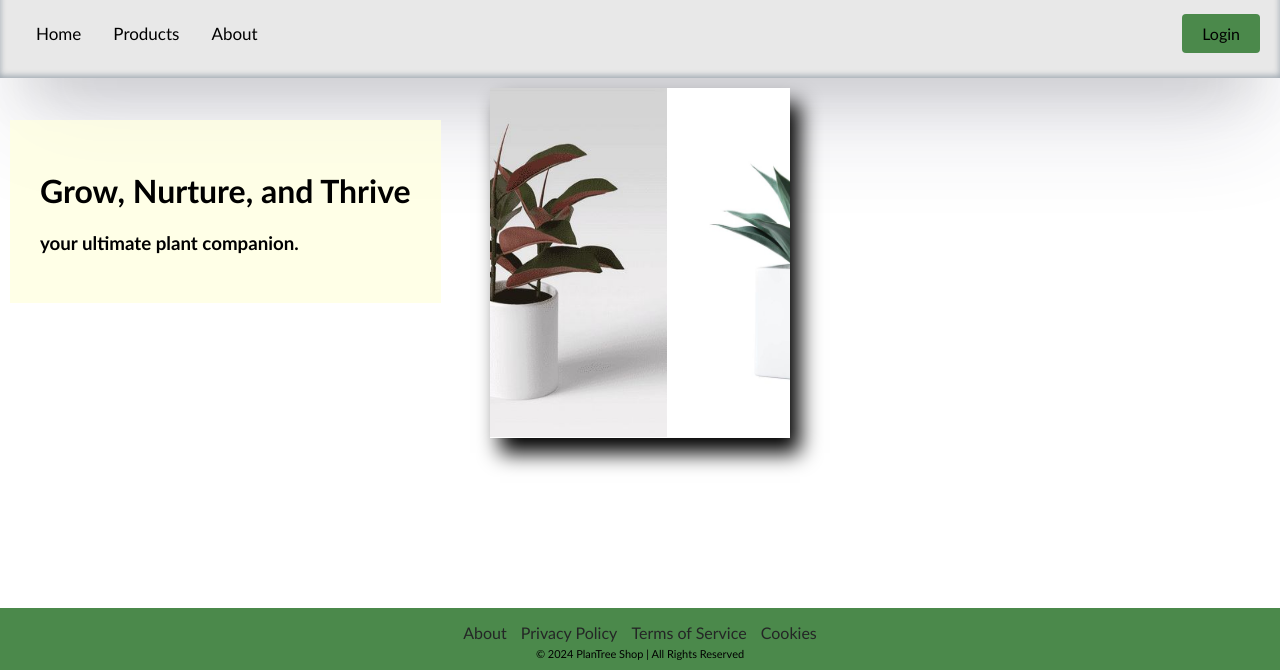
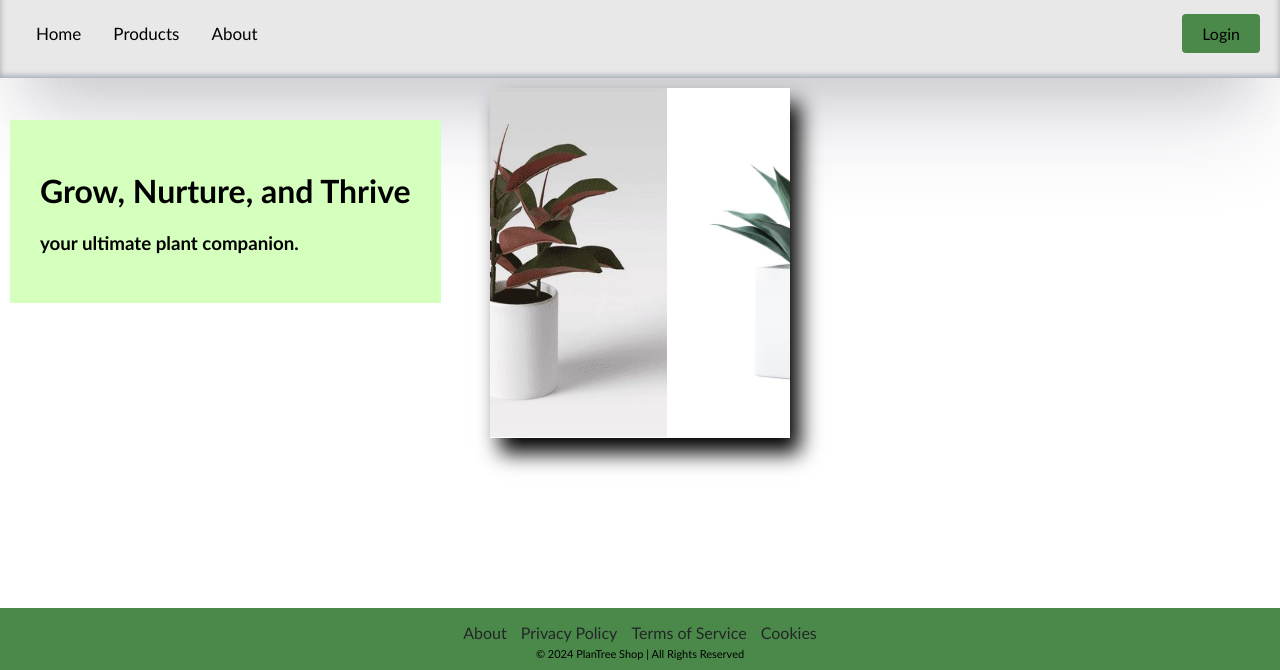
Before and after one commit to notriri13/plantree_studio, a plain HTML site: page index.html in a window 1280 px wide. Shown: the part 130-800 px from the top of the page. Drawn offline with Linux system fonts and the light colour scheme.

Commit message:
Update index.css

```diff
--- a/index.css
+++ b/index.css
@@ -78,7 +78,7 @@ main {
     top: 250px;
     left: 10px;
     z-index: 10;
-    background: rgb(255, 255, 225, 0.8);
+    background: #d5ffbd;
     padding: 30px;
 }
 
```
